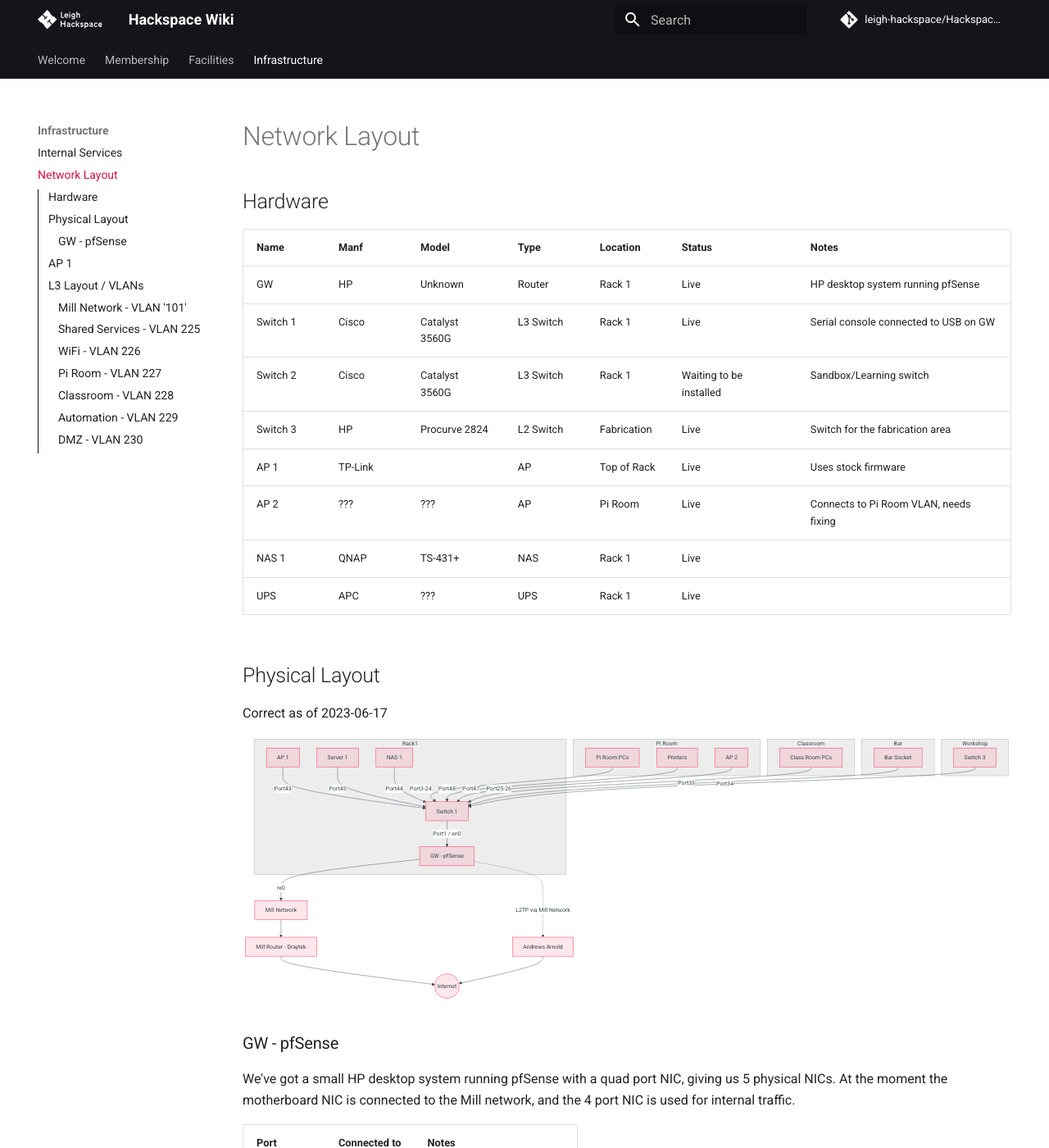
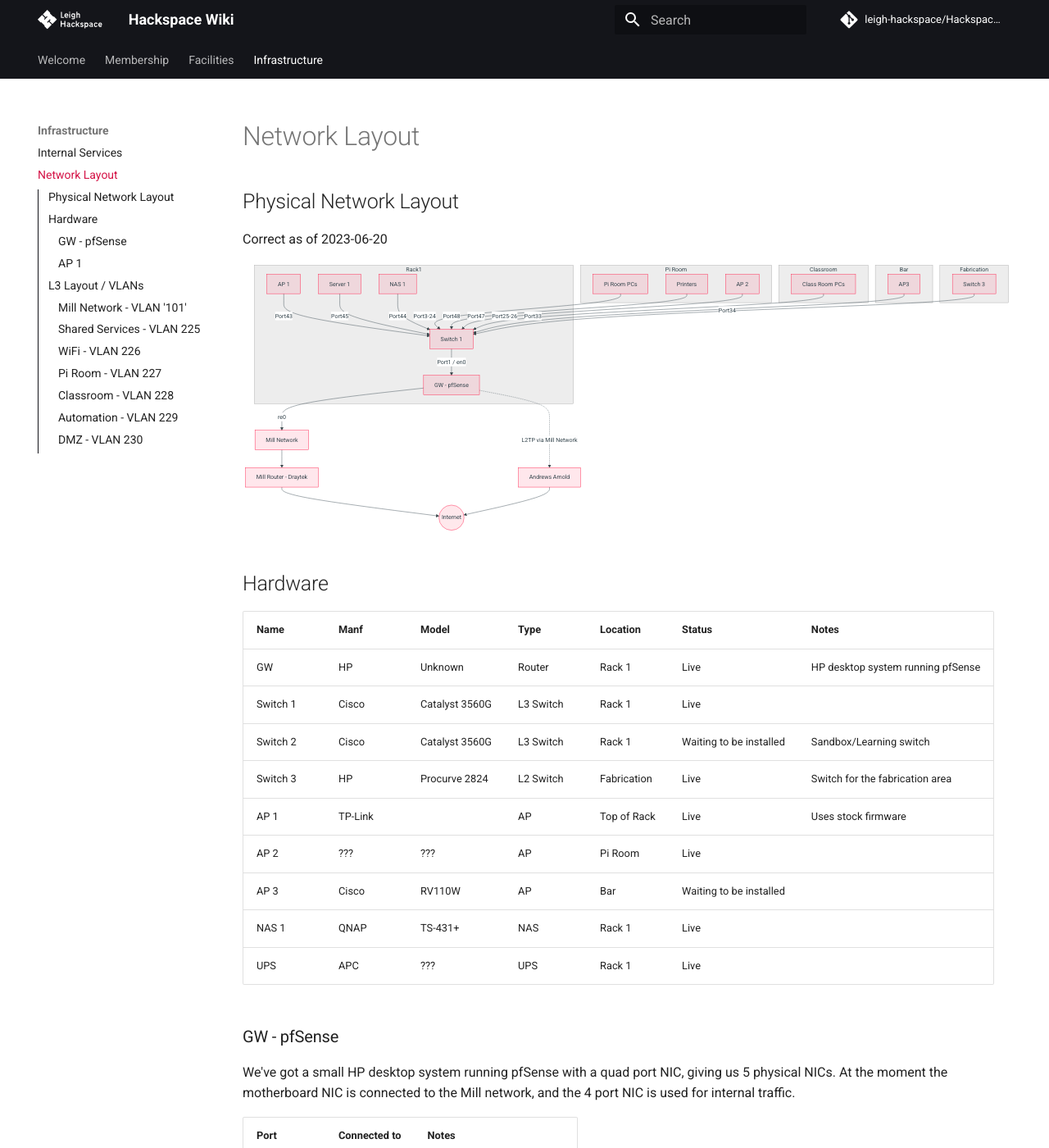
Before and after one commit to leigh-hackspace/HackspaceWiki, an MkDocs documentation site: the page built from docs/infrastructure/network_layout.md, in a window 1280 px wide and 1400 px high. Shown: the whole window at 82% size. Built offline with MkDocs 1.6.1 and Material for MkDocs 9.7.7, drawn with Linux system fonts in a browser that asks for light colours; comment, search, counter and statistics services are not loaded; the version menu is left out; some of the changed lines change nothing that is shown.

Commit message:
Reorder network diagram page

````diff
--- a/docs/infrastructure/network_layout.md
+++ b/docs/infrastructure/network_layout.md
@@ -1,21 +1,8 @@
 # Network Layout
 
-## Hardware
+## Physical Network Layout
 
-| Name     | Manf    | Model          | Type      | Location    | Status                  | Notes                                  |
-| -------- | ------- | -------------- | --------- | ----------- | ----------------------- | -------------------------------------- |
-| GW       | HP      | Unknown        | Router    | Rack 1      | Live                    | HP desktop system running pfSense      |
-| Switch 1 | Cisco   | Catalyst 3560G | L3 Switch | Rack 1      | Live                    | Serial console connected to USB on GW  |
-| Switch 2 | Cisco   | Catalyst 3560G | L3 Switch | Rack 1      | Waiting to be installed | Sandbox/Learning switch                |
-| Switch 3 | HP      | Procurve 2824  | L2 Switch | Fabrication | Live                    | Switch for the fabrication area        |
-| AP 1     | TP-Link |                | AP        | Top of Rack | Live                    | Uses stock firmware                    |
-| AP 2     | ???     | ???            | AP        | Pi Room     | Live                    | Connects to Pi Room VLAN, needs fixing |
-| NAS 1    | QNAP    | TS-431+        | NAS       | Rack 1      | Live                    |                                        |
-| UPS      | APC     | ???            | UPS       | Rack 1      | Live                    |                                        |
-
-## Physical Layout
-
-Correct as of 2023-06-17
+Correct as of 2023-06-20
 
 ```mermaid
 graph
@@ -43,13 +30,28 @@
     end
 
     subgraph Bar
-    BAR[Bar Socket] -->|Port33| SWITCH1
+    AP3[AP3] -->|Port33| SWITCH1
     end
 
-    subgraph Workshop
+    subgraph Fabrication
     SWITCH3[Switch 3] -->|Port34| SWITCH1
     end
 ```
+
+## Hardware
+
+| Name     | Manf    | Model          | Type      | Location    | Status                  | Notes                             |
+| -------- | ------- | -------------- | --------- | ----------- | ----------------------- | --------------------------------- |
+| GW       | HP      | Unknown        | Router    | Rack 1      | Live                    | HP desktop system running pfSense |
+| Switch 1 | Cisco   | Catalyst 3560G | L3 Switch | Rack 1      | Live                    |                                   |
+| Switch 2 | Cisco   | Catalyst 3560G | L3 Switch | Rack 1      | Waiting to be installed | Sandbox/Learning switch           |
+| Switch 3 | HP      | Procurve 2824  | L2 Switch | Fabrication | Live                    | Switch for the fabrication area   |
+| AP 1     | TP-Link |                | AP        | Top of Rack | Live                    | Uses stock firmware               |
+| AP 2     | ???     | ???            | AP        | Pi Room     | Live                    |                                   |
+| AP 3     | Cisco   | RV110W         | AP        | Bar         | Waiting to be installed |                                   |
+| NAS 1    | QNAP    | TS-431+        | NAS       | Rack 1      | Live                    |                                   |
+| UPS      | APC     | ???            | UPS       | Rack 1      | Live                    |                                   |
+
 
 ### GW - pfSense
 
@@ -63,7 +65,7 @@
 | `en2` |              |                                |
 | `en3` |              |                                |
 
-## AP 1
+### AP 1
 
 WiFi is served by a router/AP on top of the rack. Its currently in 'dumb AP' mode, in that DHCP is disabled and we're not using any of the routing mode of the router itself. It has a 4 port switch and a 'Internet' port.
 
@@ -80,7 +82,7 @@
 TL;DR: All VLANs can access Shared Services, Automation is only accessible via Shared Services.
 
 ```mermaid
-graph
+graph LR
     INTERNET((Internet))
     SHARED[Shared Services - VLAN 225]
     WiFi[WiFi - VLAN 226]
@@ -91,6 +93,11 @@
     PIROOM --> INTERNET
     CLASSROOM --> INTERNET
     WiFi --> INTERNET
+    INTERNET <--> DMZ[DMZ - VLAN 230]
+    SHARED --> DMZ
+    PIROOM --> DMZ
+    CLASSROOM --> DMZ
+    WiFi --> DMZ
 
     WiFi --> SHARED
     PIROOM --> SHARED
````
